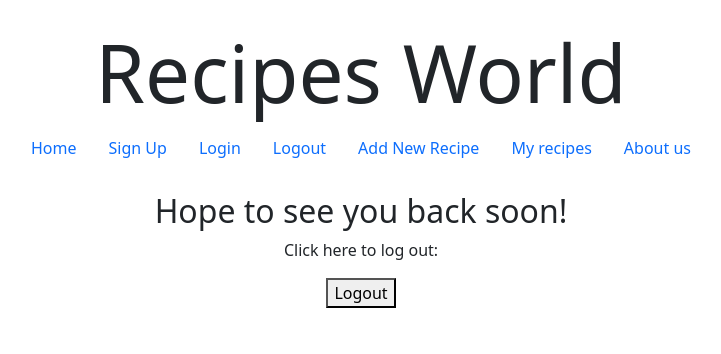
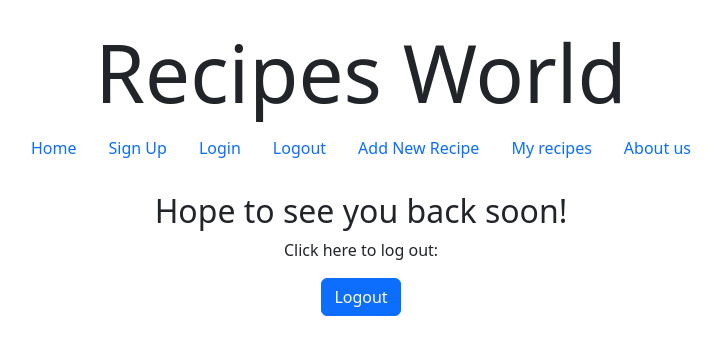
Before and after one commit to mdidomizio/Final-Project---Adelya-Miriam-Fatima, a React (Create React App) app: page /logout in a window 1280 px wide. Shown: the top 354 px of the page, without its empty margins (279-1000 px from the left). Built offline with nearby package versions, Linux system fonts and the light colour scheme; what yup-password would draw is missing.

Commit message:
bug fixed: styled logout buttons

```diff
--- a/src/components/Logout.js
+++ b/src/components/Logout.js
@@ -4,6 +4,8 @@ const Logout = (props) => {
       <h2>Hope to see you back soon!</h2>
       <p>Click here to log out:</p>
       <button
+        type="submit"
+        className="btn btn-primary"
         onClick={() => {
           localStorage.removeItem("token");
           props.setLoggedIn(false);
```
